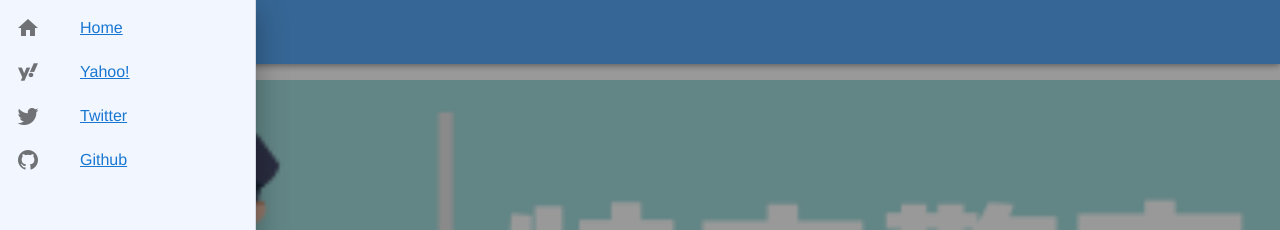
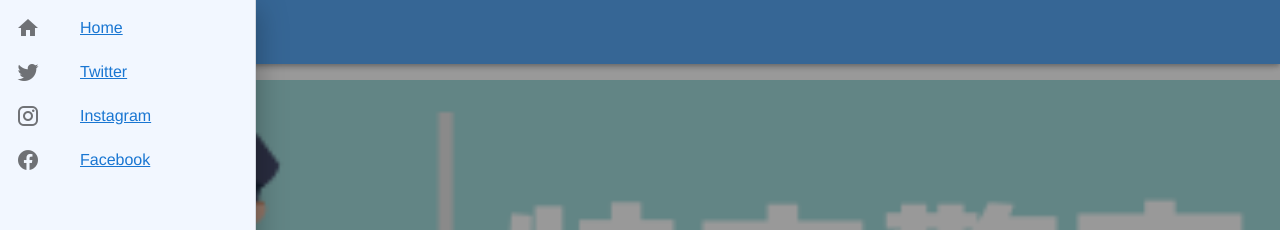
Before and after one commit to HackU-team06/photo-privacy-audit, a Vue app in the folder front/: page / in a window 1280 px wide. Both pictures are taken after a click on the button 28 px from the left and 32 px from the top of the page. Shown: the top 230 px of the page. Built offline with nearby package versions, Linux system fonts and the light colour scheme.

Commit message:
fix_headerSNS

```diff
--- a/front/src/components/HeaderComp.vue
+++ b/front/src/components/HeaderComp.vue
@@ -13,7 +13,7 @@
                             <v-icon>{{menuItem.icon}}</v-icon>
                         </v-list-item-icon>
                         <v-list-item>
-                            <a v-if="menuItem.name=='home'" v-bind:href="`${menuItem.link}`">{{menuItem.name}}</a>
+                            <a v-if="menuItem.name=='Home'" v-bind:href="`${menuItem.link}`">{{menuItem.name}}</a>
                             <a v-else v-bind:href="`${menuItem.link}`" target="_blank">{{menuItem.name}}</a>
                         </v-list-item>
                     </v-list-item>
@@ -34,17 +34,17 @@
                     name: "Home",
                     link: "/",
                 },{
-                    icon: "mdi-yahoo",
-                    name: "Yahoo!",
-                    link: "https://www.yahoo.co.jp",
-                },{
                     icon: "mdi-twitter",
                     name: "Twitter",
                     link: "https://www.twitter.com",
                 },{
-                    icon: "mdi-github",
-                    name: "Github",
-                    link: "https://www.github.com",
+                    icon: "mdi-instagram",
+                    name: "Instagram",
+                    link: "https://www.instagram.com",
+                },{
+                    icon: "mdi-facebook",
+                    name: "Facebook",
+                    link: "https://www.facebook.com",
                 }],
             }
         }
```
